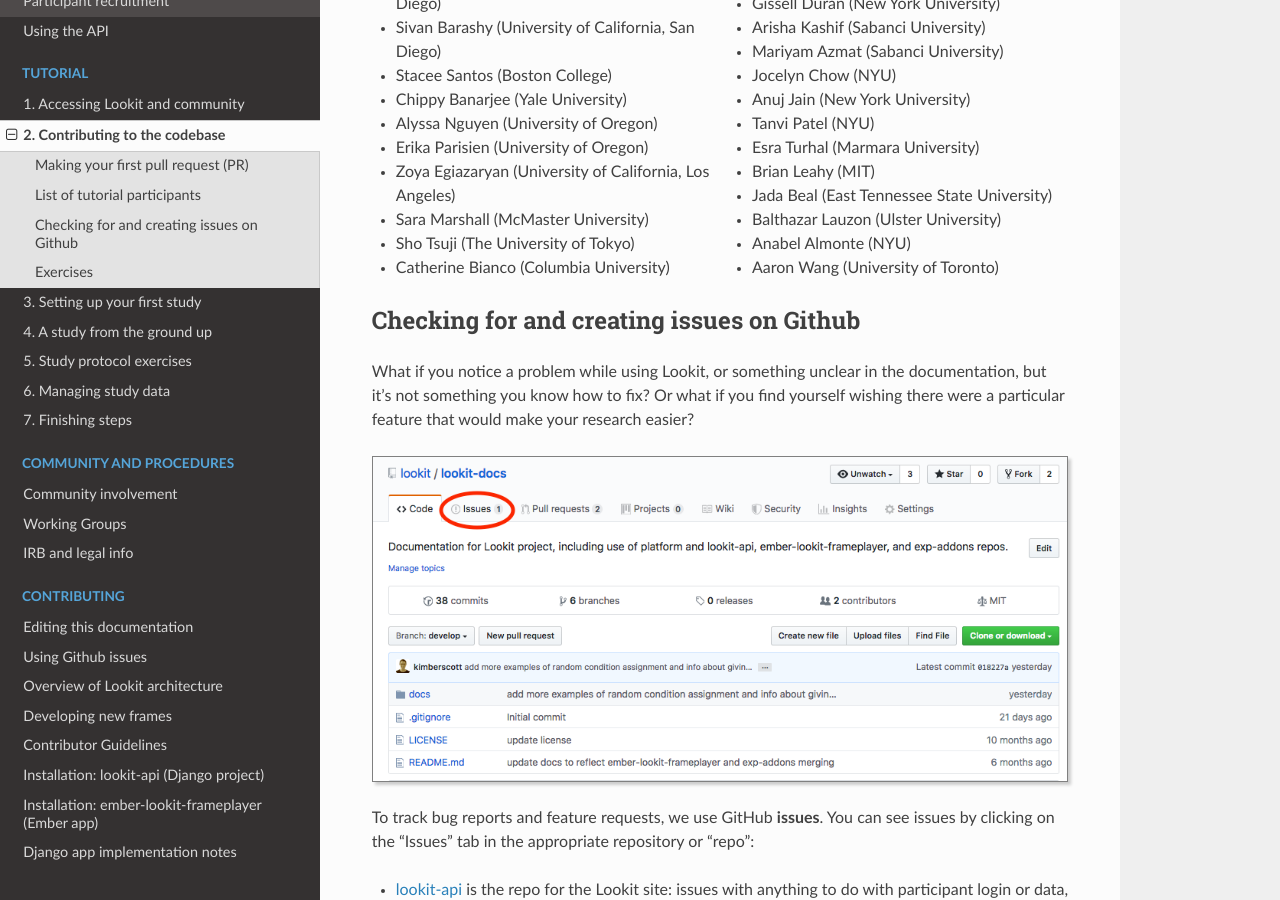
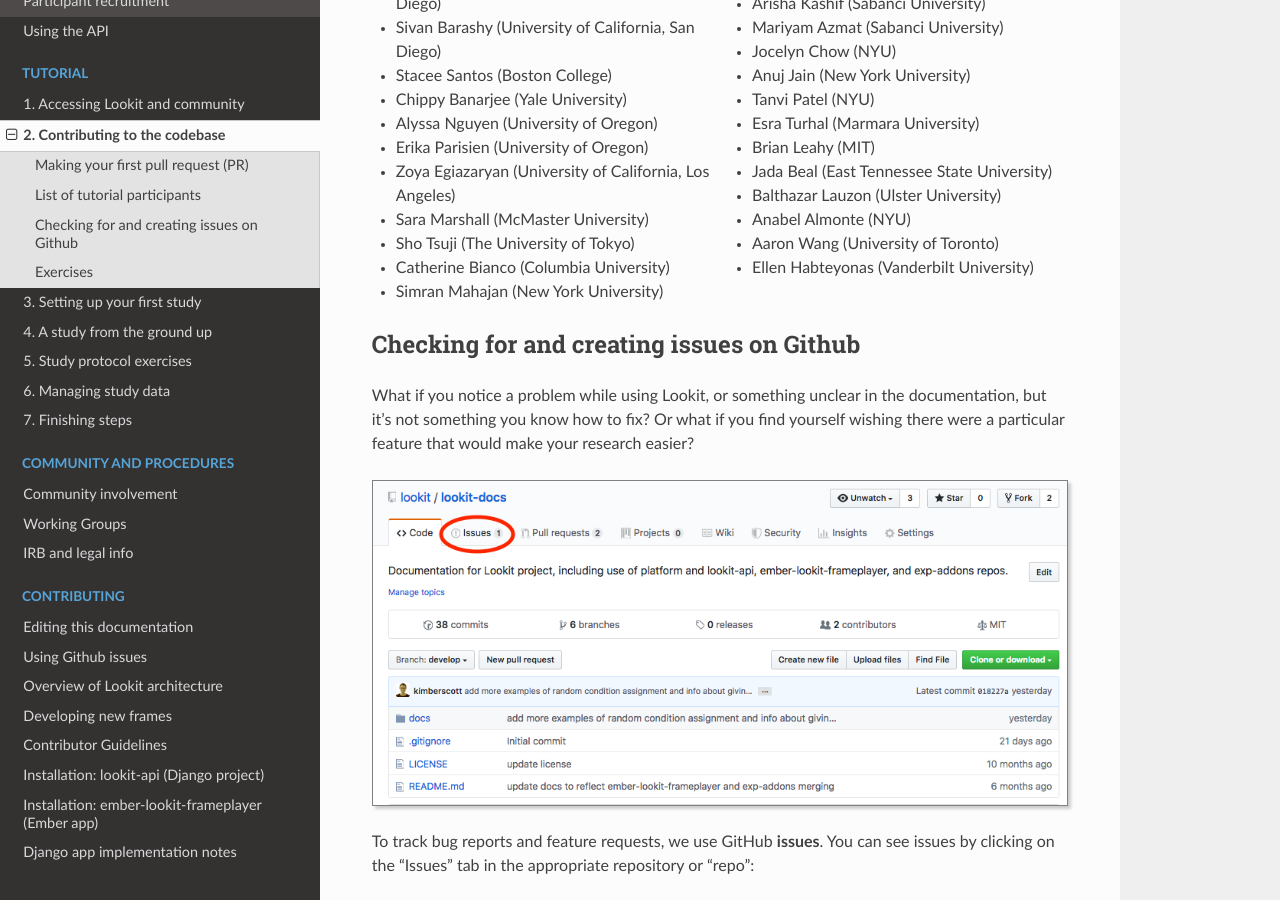
Before and after one commit to lookit/lookit-docs, a Sphinx documentation site: the page built from docs/source/tutorial-contributing.rst, in a window 1280 px wide and 900 px high, scrolled down 7857 px. Built offline with Sphinx 7.4.7 and the Read the Docs theme 2.0.0, drawn with Linux system fonts in a browser that asks for light colours.

Commit message:
Update tutorial-contributing.rst

```diff
--- a/docs/source/tutorial-contributing.rst
+++ b/docs/source/tutorial-contributing.rst
@@ -330,6 +330,7 @@
 - Balthazar Lauzon (Ulster University)
 - Anabel Almonte (NYU)
 - Aaron Wang (University of Toronto)
+- Ellen Habteyonas (Vanderbilt University)
 
 Checking for and creating issues on Github
 -------------------------------------------
```
